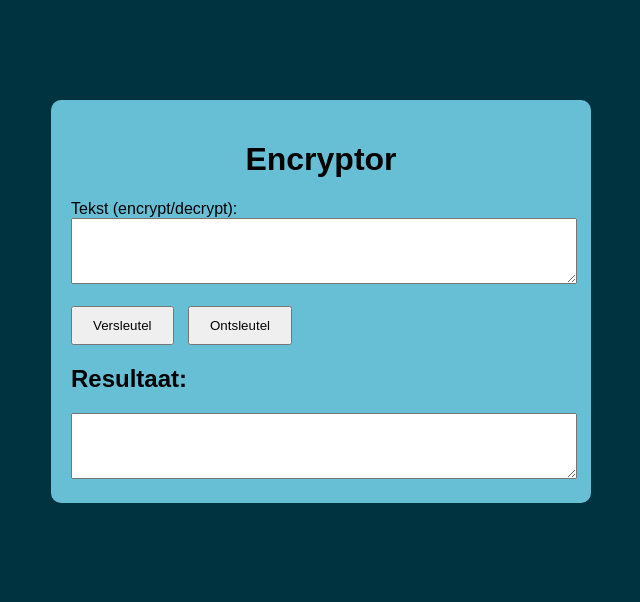
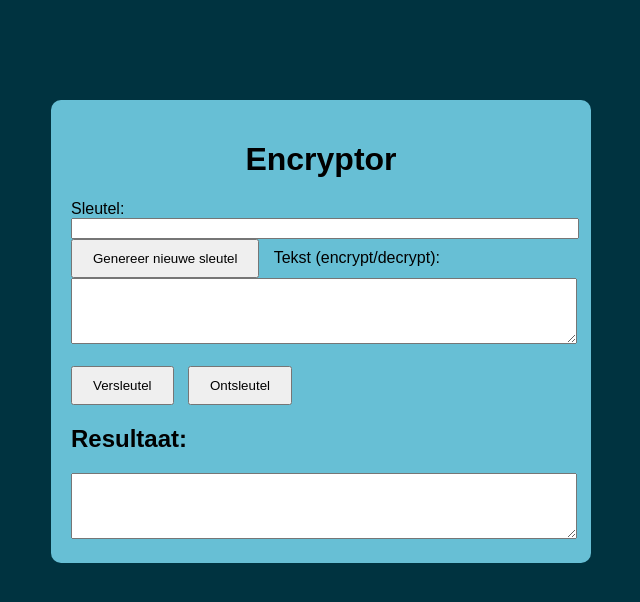
Before and after one commit to ihssane-1103386/Security5, a Flask app: page / in a window 1280 px wide. Shown: the top 602 px of the page, without its empty margins (319-959 px from the left). Run offline with Flask 3, Linux system fonts and the light colour scheme.

Commit message:
key genereren of schrijven (moet 60 tekens zijn, die volgens fernet geldig is dus niet alleen letters of alleen cijfers.)

```diff
--- a/templates/index.html
+++ b/templates/index.html
@@ -9,6 +9,9 @@
     <div class="container">
         <h1>Encryptor</h1>
         <form method="post">
+            <label>Sleutel:</label><br>
+            <input type="text" name="key" value="{{ key }}" size="60" required><br>
+            <button type="submit" name="action" value="generate_key">Genereer nieuwe sleutel</button>
             <label>Tekst (encrypt/decrypt):</label><br>
             <textarea name="text" rows="4" cols="50">{{ request.form.get('text','') }}</textarea><br><br>
             <button type="submit" name="action" value="encrypt">Versleutel</button>
@@ -17,7 +20,7 @@
 
 
         <h2>Resultaat:</h2>
-        <textarea rows="4" cols="50" readonly>{{ result }}</textarea>
+        <textarea id="result" rows="4" cols="50" readonly>{{ result }}</textarea><br>
     </div>
 </body>
 </html>
```
